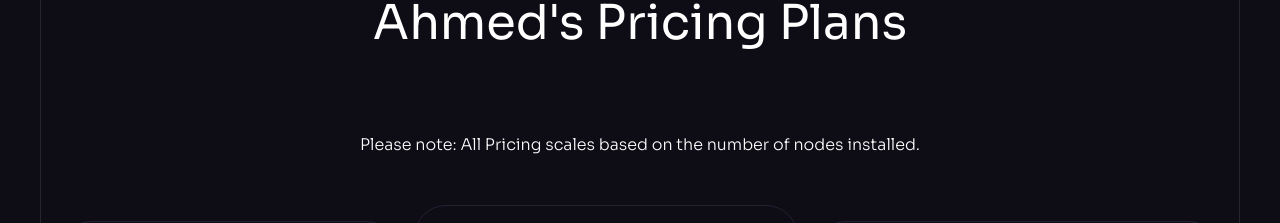
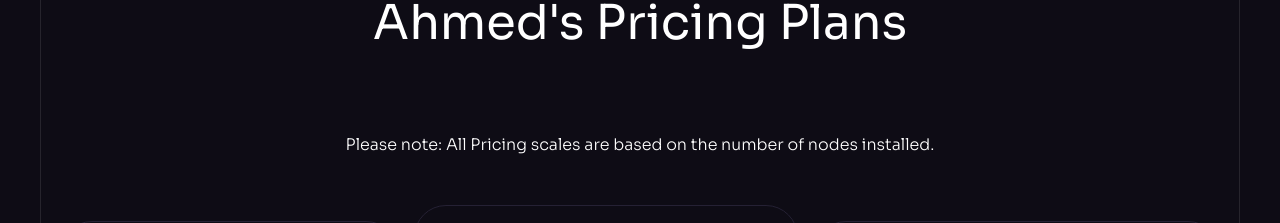
Before and after one commit to Aklile23/Ahmed, a React (Vite) app: page / in a window 1280 px wide. Shown: the part 7320-7543 px from the top of the page. Built offline with nearby package versions, Linux system fonts and the light colour scheme.

Commit message:
Update Pricing.jsx

```diff
--- a/src/components/Pricing.jsx
+++ b/src/components/Pricing.jsx
@@ -33,7 +33,7 @@ const Pricing = () => {
         />
         <h1 className="flex justify-center py-0">
           <p className="body-2 mb-[3rem] text-n-1">
-            Please note: All Pricing scales based on the number of nodes installed.
+            Please note: All Pricing scales are based on the number of nodes installed.
           </p>
         </h1>
         <div className="relative">
```
